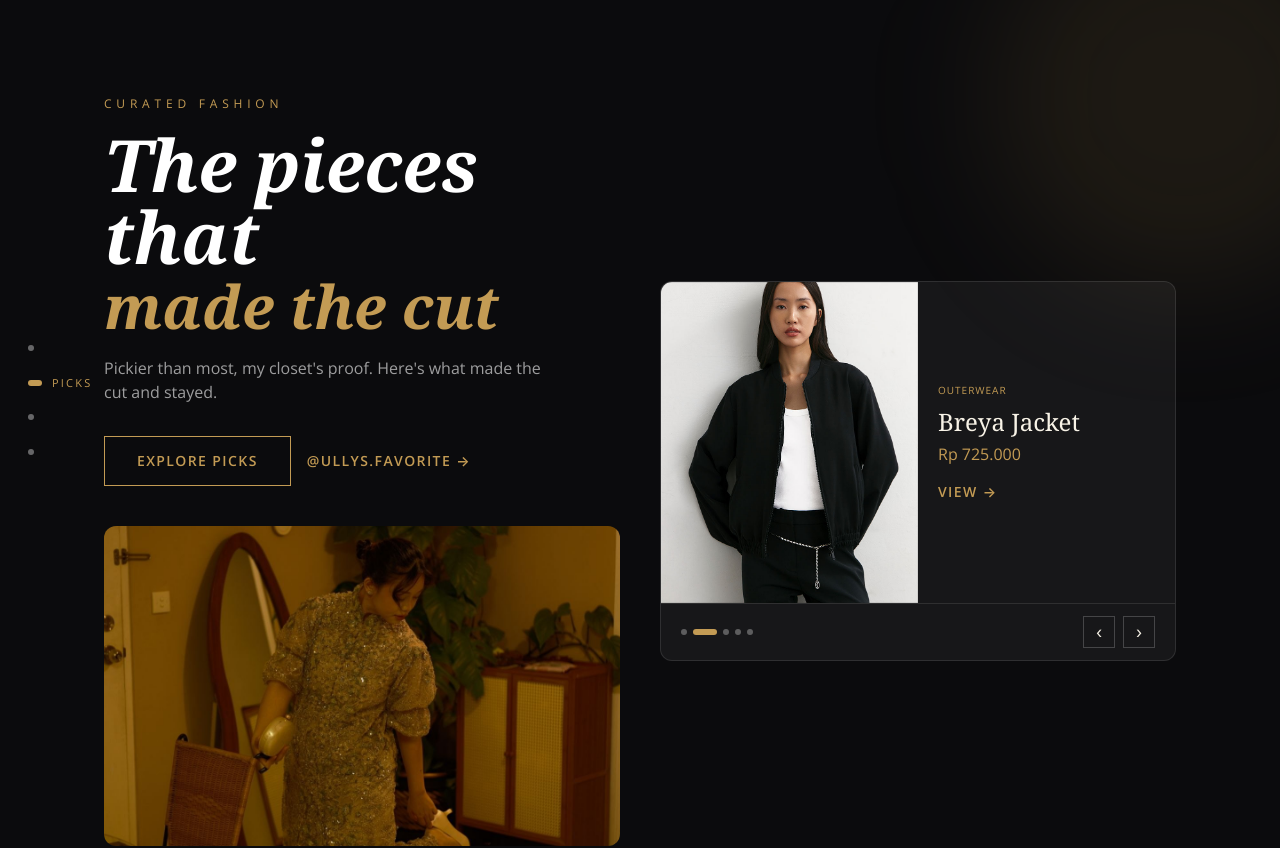
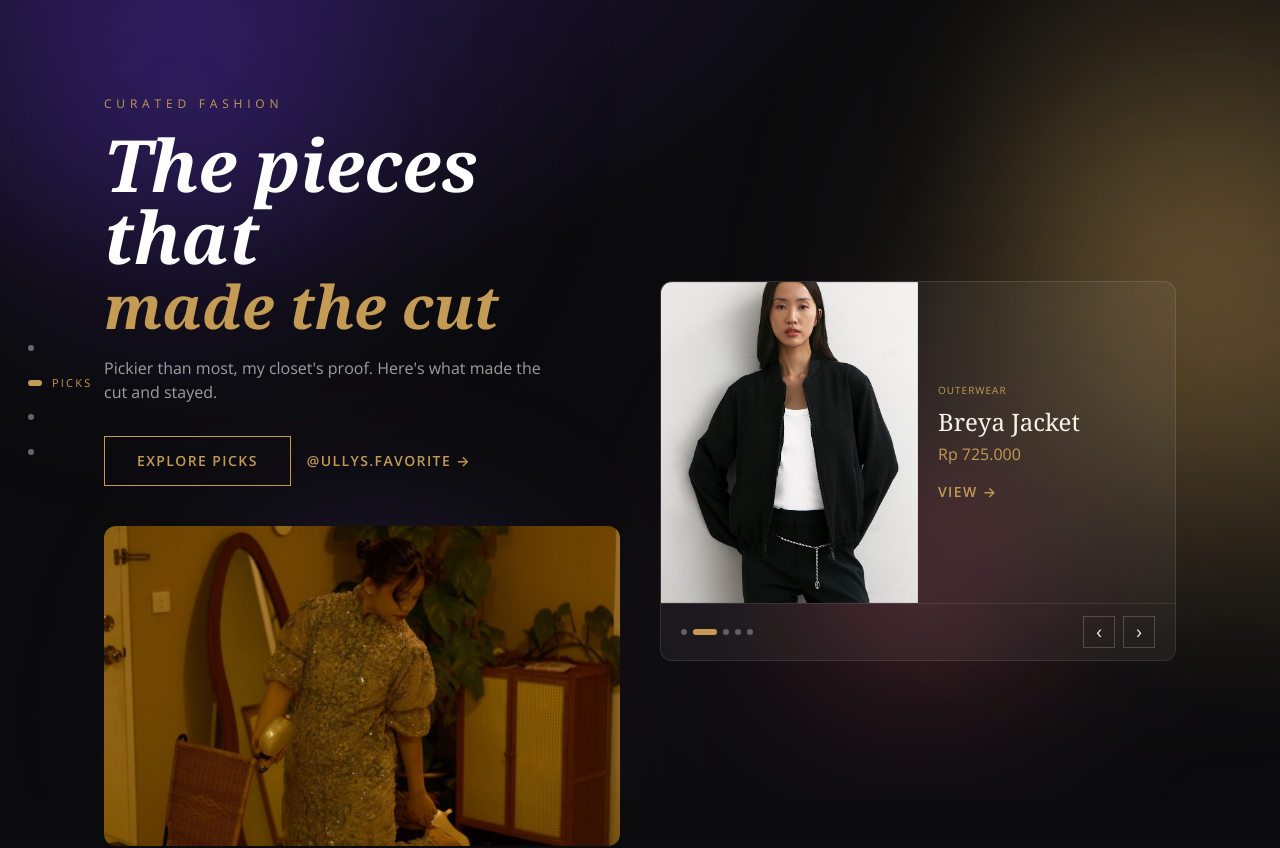
Before and after one commit to engfront/ullys-favorite, a Next.js app: page /ullys/ in a window 1280 px wide. Shown: the top 848 px of the page. Built offline with nearby package versions, Linux system fonts and the light colour scheme; a web font is replaced by a local one.

Commit message:
🎨 Soft animated radial gradient (mesh) background, professional style

```diff
--- a/app/globals.css
+++ b/app/globals.css
@@ -55,6 +55,43 @@
 }
 .rotating { animation: rotate 40s linear infinite; }
 
+/* ── soft animated radial gradient (mesh) background ── */
+.mesh-bg {
+  position: fixed;
+  inset: 0;
+  overflow: hidden;
+  pointer-events: none;
+  z-index: 0;
+}
+.mesh-bg .blob {
+  position: absolute;
+  border-radius: 50%;
+  filter: blur(90px);
+  mix-blend-mode: screen;
+  opacity: 0.55;
+  animation: blob-drift 18s ease-in-out infinite alternate;
+}
+.mesh-bg .b1 { width: 460px; height: 460px; top: -120px; left: -80px; background: radial-gradient(circle, #5b31c7 0%, transparent 70%); animation-delay: 0s; }
+.mesh-bg .b2 { width: 520px; height: 520px; top: 8%; right: -140px; background: radial-gradient(circle, #C39B54 0%, transparent 70%); animation-delay: -5s; }
+.mesh-bg .b3 { width: 400px; height: 400px; bottom: -100px; left: 15%; background: radial-gradient(circle, #8b5cf6 0%, transparent 70%); animation-delay: -9s; }
+.mesh-bg .b4 { width: 360px; height: 360px; bottom: 10%; right: 12%; background: radial-gradient(circle, #d05670 0%, transparent 70%); animation-delay: -13s; }
+
+@keyframes blob-drift {
+  0%   { transform: translate(0, 0) scale(1); }
+  50%  { transform: translate(40px, -30px) scale(1.15); }
+  100% { transform: translate(-30px, 30px) scale(0.95); }
+}
+
+/* soft gradient wash behind content */
+.gradient-body {
+  background:
+    radial-gradient(1200px 800px at 15% -5%, rgba(91,49,199,0.35), transparent 60%),
+    radial-gradient(1000px 700px at 110% 10%, rgba(195,155,84,0.20), transparent 55%),
+    radial-gradient(900px 900px at 50% 120%, rgba(139,92,246,0.18), transparent 60%),
+    #0B0B0D;
+  min-height: 100vh;
+}
+
 /* slider card fade */
 @keyframes fadein {
   from { opacity: 0; transform: translateY(12px); }
--- a/app/layout.tsx
+++ b/app/layout.tsx
@@ -17,7 +17,16 @@ export default function RootLayout({ children }: { children: React.ReactNode })
           rel="stylesheet"
         />
       </head>
-      <body className="min-h-screen bg-[#0B0B0D] text-[#F8F3E7]">{children}</body>
+      <body className="min-h-screen gradient-body text-[#F8F3E7]">
+        {/* animated soft radial gradient background */}
+        <div className="mesh-bg" aria-hidden="true">
+          <div className="blob b1" />
+          <div className="blob b2" />
+          <div className="blob b3" />
+          <div className="blob b4" />
+        </div>
+        <div className="relative z-10">{children}</div>
+      </body>
     </html>
   );
 }
--- a/app/page.tsx
+++ b/app/page.tsx
@@ -19,7 +19,7 @@ export default function Home() {
 /* ── HERO: server-rendered, fotonya pasti muncul ── */
 function Hero() {
   return (
-    <section id="home" className="pt-16 md:pt-24 pb-12 bg-[#0B0B0D] relative overflow-hidden">
+    <section id="home" className="pt-16 md:pt-24 pb-12 relative overflow-hidden">
       <div className="absolute -top-24 -right-24 w-96 h-96 bg-[#C39B54]/10 rounded-full blur-3xl" />
       <div className="container-x relative">
         <div className="grid lg:grid-cols-2 gap-10 items-center">
@@ -70,7 +70,7 @@ function Marquee() {
 /* ── PICKS ── */
 function Picks() {
   return (
-    <section id="picks" className="py-20 bg-[#0B0B0D]">
+    <section id="picks" className="py-20 relative">
       <div className="container-x">
         <div className="mb-10 flex items-end justify-between gap-4">
           <div>
@@ -101,7 +101,7 @@ function Picks() {
 /* ── ABOUT ── */
 function About() {
   return (
-    <section id="about" className="py-20 bg-[#111114]">
+    <section id="about" className="py-20 relative">
       <div className="container-x grid md:grid-cols-2 gap-10 items-center">
         <div className="text-center md:text-left">
           <p className="eyebrow">02 — About</p>
@@ -134,7 +134,7 @@ function About() {
 function Contact() {
   const wa = `https://wa.me/6281317710063?text=${encodeURIComponent("Hi Ully! I saw your ULLYS FAVORITE picks, I want to ask about one of them.")}`;
   return (
-    <section id="contact" className="py-20 bg-[#0B0B0D]">
+    <section id="contact" className="py-20 relative">
       <div className="container-x text-center">
         <p className="eyebrow">03 — Contact</p>
         <h2 className="title-xl">Found a piece you like?</h2>
```
